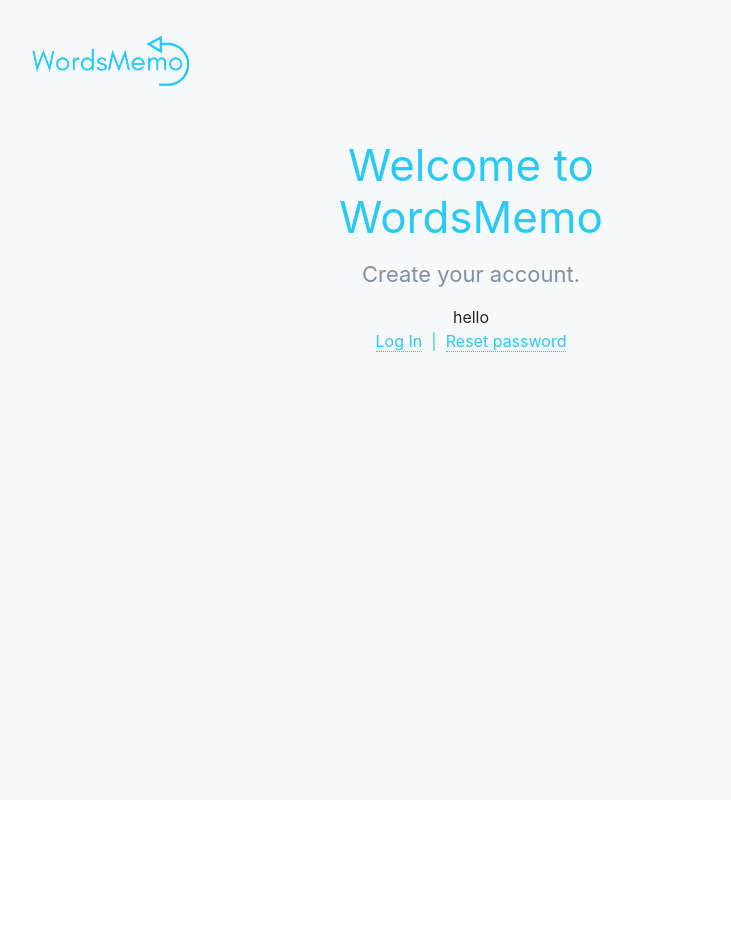
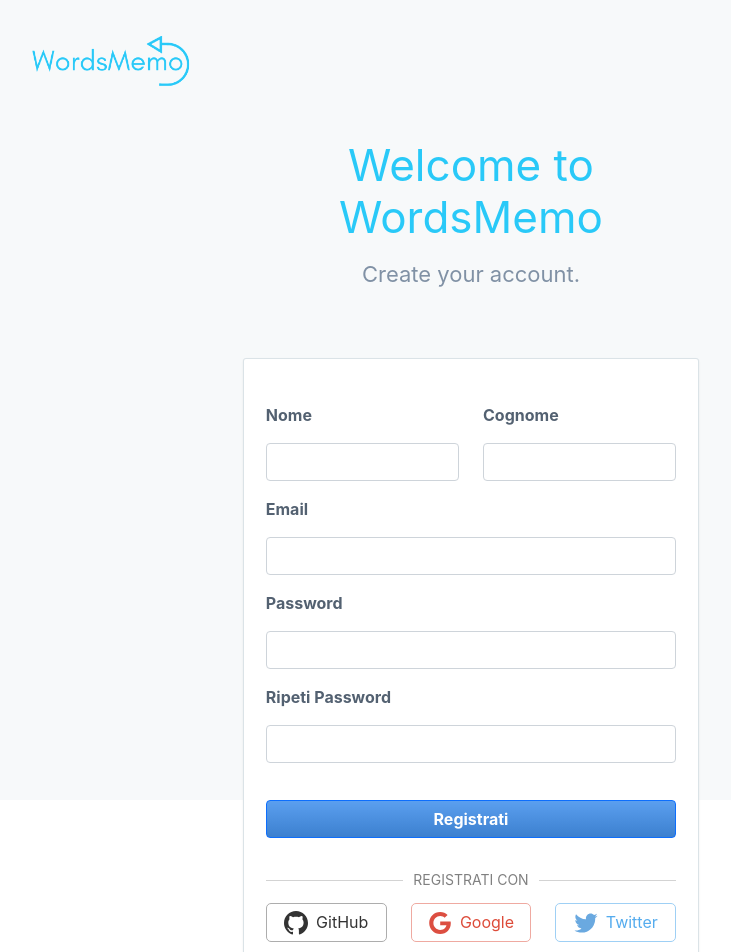
Before and after one commit to hamzamaimi/dizionarioFrontEnd, a React (Create React App) app: page /registration in a window 1280 px wide. Shown: the top 952 px of the page, without its empty margins (169-900 px from the left). Before the commit the page ends 800 px from the top, so only its background shows below. Built offline with nearby package versions, Linux system fonts and the light colour scheme.

Commit message:
feat: added new components: authentication button and alternativeAuthenticationMethods, improved css IDs and classes and created new fiedls for form registrations

```diff
--- /dev/null
+++ b/src/components/AlternativeAuthenticationMethods.tsx
@@ -0,0 +1,32 @@
+import React from "react";
+
+export const AlternativeAuthenticationMethods = () => {
+    return(
+        <div className={"row"}>
+            <div className={"col-xl-4 col-12"}>
+                <div id={"login-git-hub"} className={"alternative-login"} title={"to implement..."}>
+                    <a>
+                        <img src="images/git-hub.svg" width={"24"} height={"24"}/>
+                        <span style={{marginLeft: "8px"}}>GitHub</span>
+                    </a>
+                </div>
+            </div>
+            <div className={"col-xl-4 col-12"}>
+                <div id={"login-google"} className={"alternative-login"} title={"to implement..."}>
+                    <a>
+                        <img src="images/google.svg" width={"24"} height={"24"}/>
+                        <span style={{marginLeft: "8px"}}>Google</span>
+                    </a>
+                </div>
+            </div>
+            <div className={"col-xl-4 col-12"}>
+                <div id={"login-twitter"} className={"alternative-login"} title={"to implement..."}>
+                    <a>
+                        <img src="images/twitter.svg" width={"24"} height={"24"}/>
+                        <span style={{marginLeft: "8px"}}>Twitter</span>
+                    </a>
+                </div>
+            </div>
+        </div>
+    )
+}
--- a/src/components/RegistrationForm.tsx
+++ b/src/components/RegistrationForm.tsx
@@ -1,9 +1,48 @@
 import React from "react";
+import {AlternativeAuthenticationMethods} from "./AlternativeAuthenticationMethods";
+import {AuthenticationButton} from "../microComponents/AuthenticationButton";
 
 export const RegistrationForm = () => {
+    function checkForm(e: React.FormEvent<HTMLFormElement>) {
+        e.preventDefault();
+        alert('ciao')
+    }
+
     return(
-        <>
-            hello
-        </>
+        <div className={"mx-auto authentication-form-container"}>
+            <form onSubmit={(e) => checkForm(e)}>
+                <div id="registration-form-error" className='alert alert-danger d-none' role='alert'/>
+                <div className={"row mb-3 text-start"}>
+                    <div className={"col-6"}>
+                        <label className="login-form-label mb-3">Nome</label>
+                        <input type="text" className="form-control" id="inputName" required/>
+                    </div>
+                    <div className={"col-6"}>
+                        <label className="login-form-label mb-3">Cognome</label>
+                        <input type="text" className="form-control" id="inputCognome" required/>
+                    </div>
+                </div>
+                <div className="mb-3 text-start">
+                    <label className="login-form-label mb-3">Email</label>
+                    <input type="email" className="form-control" id="inputEmail" required/>
+                </div>
+                <div className="mb-3 text-start">
+                    <label className="login-form-label mb-3">Password</label>
+                    <input type="password" className="form-control" id="InputPassword" required/>
+                </div>
+                <div className="mb-3 text-start">
+                    <label className="login-form-label mb-3">Ripeti Password</label>
+                    <input type="password" className="form-control" id="InputPassword2" required/>
+                </div>
+
+                <AuthenticationButton buttonContent={"Registrati"}/>
+
+                <p id={"login-form-divider"}>
+                    <small>REGISTRATI CON</small>
+                </p>
+
+                <AlternativeAuthenticationMethods />
+            </form>
+        </div>
     )
 }
--- /dev/null
+++ b/src/microComponents/AuthenticationButton.tsx
@@ -0,0 +1,9 @@
+import React from "react";
+
+export const AuthenticationButton = (props : {buttonContent : string}) => {
+    return(
+        <button type="submit" id={"authentication-button"} className="btn btn-primary">
+            {props.buttonContent}
+        </button>
+    )
+}
--- a/src/screens/Authentication.tsx
+++ b/src/screens/Authentication.tsx
@@ -1,6 +1,6 @@
 import React from "react"
-import "../styles/Login.css"
-import {ProjectLogo} from "../components/ProjectLogo";
+import "../styles/Authentication.css"
+import {ProjectLogo} from "../microComponents/ProjectLogo";
 import {LoginForm} from "../components/LoginForm";
 import { Link } from "react-router-dom";
 import {RegistrationForm} from "../components/RegistrationForm";
@@ -16,19 +16,19 @@
                             <div className={"col-lg-3 col-12 col-sm-12 h-100"}>
                                 <ProjectLogo width="100%" />
                             </div>
-                            <div style={{display: "none"}} className={"col-sm-1 login-sm-1"}/>
+                            <div style={{display: "none"}} className={"col-sm-1 authentication-sm-1"}/>
                             <div className={"col-lg-6 col-12 col-sm-10 h-100 text-center"}>
-                                <div className={"h-100"} id={"login-content"}>
-                                    <p id={"login-title"} className={"align-middle"}>
+                                <div className={"h-100"} id={"authentication-content"}>
+                                    <p id={"authentication-title"} className={"align-middle"}>
                                         {props.title}
                                     </p>
-                                    <p id={"login-sub-title"} className={"align-middle"}>
+                                    <p id={"authentication-sub-title"} className={"align-middle"}>
                                         {props.action}
                                     </p>
 
                                     {getFormComponent(props.formType)}
                                 </div>
-                                <div id={"login-actions"}>
+                                <div id={"authentication-actions"}>
                                     <p>
                                         {getAuthenticationActionAnchors(props.formType)}
                                         <span>|</span>
--- a/src/styles/Login.css
+++ b/src/styles/Authentication.css
@@ -16,21 +16,21 @@
   height: 100%;
 }
 
-#login-sub-title {
+#authentication-sub-title {
   font-family: -apple-system, BlinkMacSystemFont, Segoe UI, Helvetica, Arial, sans-serif, Apple Color Emoji, Segoe UI Emoji, Segoe UI Symbol;
   font-size: 22px;
   line-height: 30px;
   color: rgb(128, 145, 165);
 }
 
-#login-title {
+#authentication-title {
   font-family: -apple-system, BlinkMacSystemFont, Segoe UI, Helvetica, Arial, sans-serif, Apple Color Emoji, Segoe UI Emoji, Segoe UI Symbol;
   font-size: 44px;
   line-height: 52px;
   color: #29c9f8;
 }
 
-#login-form-container {
+.authentication-form-container {
   background-color: white;
   border-radius: 3px;
   box-shadow: 0 1px 2px 0 rgba(0, 0, 0, 0.08), inset 0 0 0 1px #DBE3E7;
@@ -50,17 +50,17 @@
   font-weight: bold;
 }
 
-#login-content {
+#authentication-content {
   padding-top: 25%;
 }
 
-#login-form-container > form {
+.authentication-form-container > form {
   margin: 5%;
   padding-top: 10%;
   padding-bottom: 10%;
 }
 
-#login-button {
+#authentication-button {
   margin-bottom: 10%;
   margin-top: 5%;
   width: 100%;
@@ -108,7 +108,7 @@
   color: #333333;
 }
 
-#login-actions > p > a {
+#authentication-actions > p > a {
   margin-left: 2%;
   margin-right: 2%;
   color: #29c9f8;
@@ -116,19 +116,19 @@
   border-bottom: dotted #29c9f8 1px;
 }
 
-#login-actions > p > span {
+#authentication-actions > p > span {
   color: #29c9f8;
 }
 
 @media (min-width: 992px) {
-  #login-form-container {
+  .authentication-form-container {
     width: 100%;
     height: 60%;
     margin-top: 15%;
   }
 }
 @media (max-width: 576px) {
-  #login-content {
+  #authentication-content {
     padding-top: unset;
   }
 }
@@ -140,9 +140,9 @@
   }
 }
 @media (min-width: 576px) and (max-width: 993px) {
-  .login-sm-1 {
+  .authentication-sm-1 {
     display: block !important;
   }
 }
 
-/*# sourceMappingURL=Login.css.map */
+/*# sourceMappingURL=Authentication.css.map */
--- a/src/styles/Login.scss
+++ b/src/styles/Authentication.scss
@@ -4,19 +4,19 @@
   width: 100%;
   height: 100%;
 }
-#login-sub-title{
+#authentication-sub-title{
   font-family: $fontFamilies;
   font-size: 22px;
   line-height: 30px;
   color: rgb(128, 145, 165);
 }
-#login-title{
+#authentication-title{
   font-family: $fontFamilies;
   font-size: 44px;
   line-height: 52px;
   color:#29c9f8;
 }
-#login-form-container{
+.authentication-form-container{
   background-color: white;
   border-radius: 3px;
   box-shadow: 0 1px 2px 0 rgba(0,0,0,0.08),inset 0 0 0 1px #DBE3E7;
@@ -33,15 +33,15 @@
 .login-form-label{
   font-weight: bold;
 }
-#login-content{
+#authentication-content{
   padding-top: 25%;
 }
-#login-form-container > form{
+.authentication-form-container > form{
   margin: 5%;
   padding-top: 10%;
   padding-bottom: 10%;
 }
-#login-button{
+#authentication-button{
   margin-bottom: 10%;
   margin-top: 5%;
   width: 100%;
@@ -81,14 +81,14 @@
   border: 1px solid #adadad;
   color: #333333;
 }
-#login-actions > p > a{
+#authentication-actions > p > a{
   margin-left: 2%;
   margin-right: 2%;
   color: #29c9f8;
   text-decoration: none;
   border-bottom: dotted #29c9f8 1px;
 }
-#login-actions > p > span{
+#authentication-actions > p > span{
   color: #29c9f8;
 }
 // X-Small devices (portrait phones, less than 576px)
@@ -104,7 +104,7 @@
 
 // Large devices (desktops, 992px and up)
 @media (min-width: 992px) {
-  #login-form-container{
+  .authentication-form-container{
     width: 100%;
     height: 60%;
     margin-top: 15%;
@@ -121,7 +121,7 @@
 
 // Small devices (landscape phones, 576px and up)
 @media (max-width: 576px) {
-  #login-content{
+  #authentication-content{
     padding-top: unset;
   }
 }
@@ -148,7 +148,7 @@
 // Example
 // Apply styles starting from medium devices and up to extra large devices
 @media (min-width: 576px) and (max-width: 993px) {
-  .login-sm-1{
+  .authentication-sm-1{
     display: block!important;
   }
 }
```
Also changed, not shown: src/components/LoginForm.tsx (+7 -32 lines), src/microComponents/ProjectLogo.tsx (renamed from src/components/ProjectLogo.tsx), 2 other files (tests, documents, lock files or other folders).
